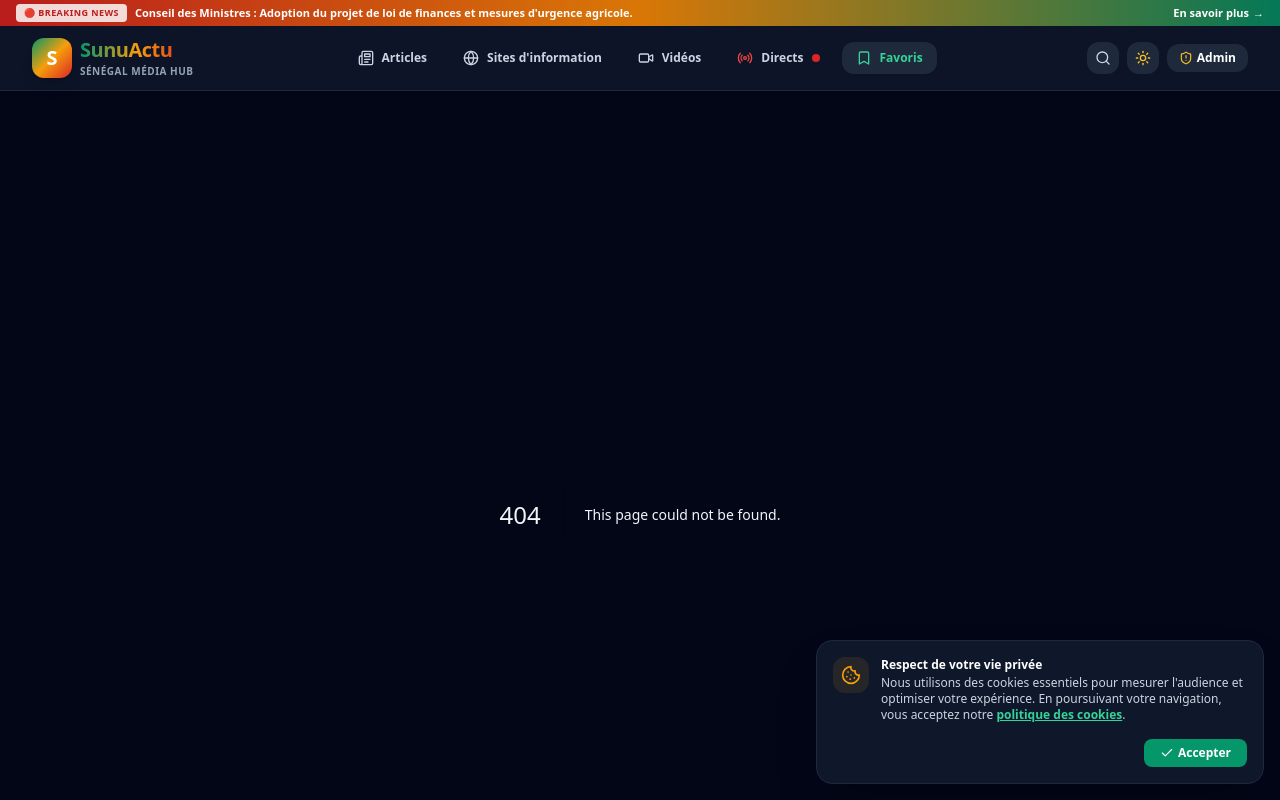
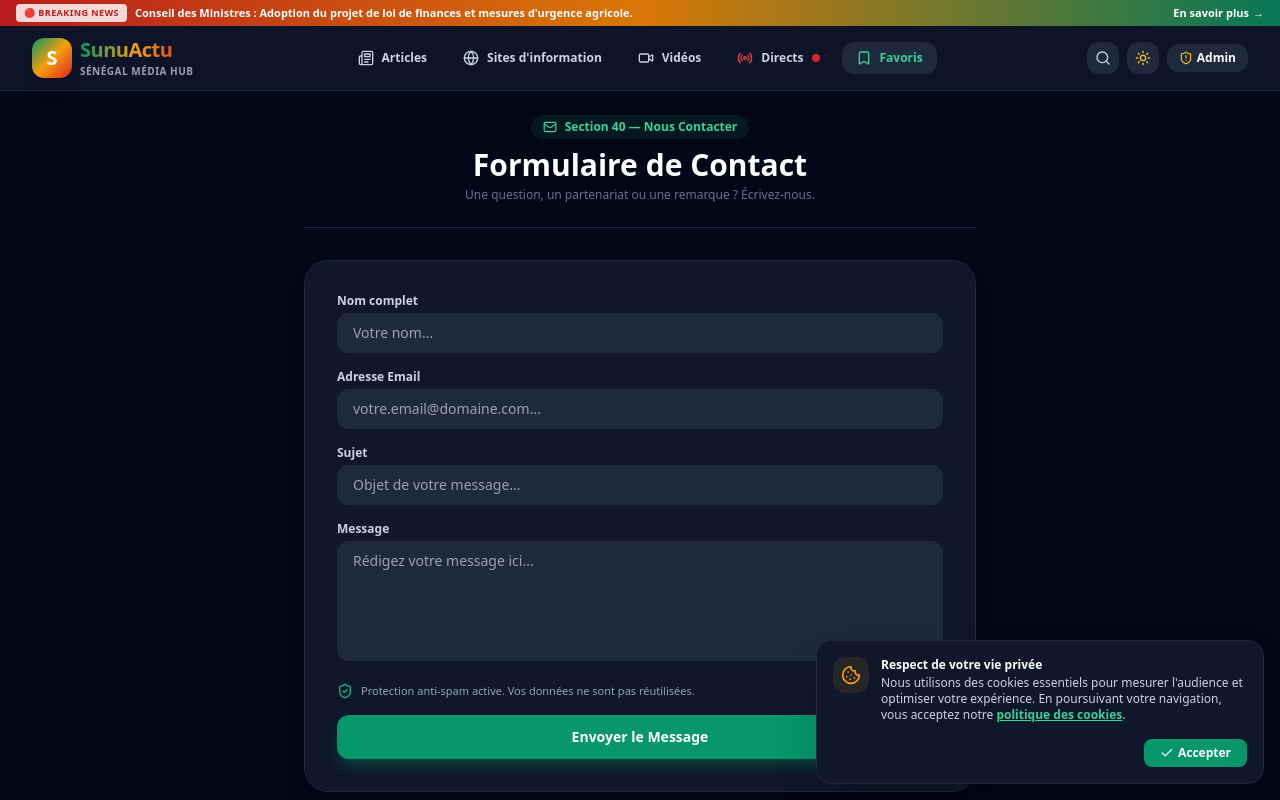
Before and after one commit to cheikhmare1-pixel/sunuactu, a Next.js app: page /favoris in a window 1280 px wide. Before the commit this address had no page. Shown: the top 800 px of the page. Built offline with nearby package versions, Linux system fonts and the light colour scheme.

Commit message:
Add favoris and contact pages

```diff
--- /dev/null
+++ b/src/app/favoris/page.tsx
@@ -0,0 +1,97 @@
+'use client';
+
+import React, { useState } from 'react';
+import { Mail, CheckCircle, ShieldCheck } from 'lucide-react';
+
+export default function ContactPage() {
+  const [submitted, setSubmitted] = useState(false);
+  const [form, setForm] = useState({ nom: '', email: '', sujet: '', message: '' });
+
+  const handleSubmit = (e: React.FormEvent) => {
+    e.preventDefault();
+    if (!form.nom || !form.email || !form.message) return;
+    setSubmitted(true);
+  };
+
+  return (
+    <div className="max-w-2xl mx-auto space-y-8 pb-12">
+      <div className="border-b border-slate-200 dark:border-slate-800 pb-6 text-center">
+        <div className="inline-flex items-center space-x-2 px-3 py-1 rounded-full bg-emerald-500/10 text-emerald-600 dark:text-emerald-400 text-xs font-bold mb-2">
+          <Mail className="w-3.5 h-3.5" />
+          <span>Section 40 — Nous Contacter</span>
+        </div>
+        <h1 className="text-3xl font-black text-slate-900 dark:text-white">Formulaire de Contact</h1>
+        <p className="text-xs text-slate-500 mt-1">Une question, un partenariat ou une remarque ? Écrivez-nous.</p>
+      </div>
+
+      {submitted ? (
+        <div className="p-8 rounded-3xl bg-emerald-50 dark:bg-emerald-950/40 border border-emerald-200 text-center space-y-3">
+          <CheckCircle className="w-12 h-12 text-emerald-500 mx-auto" />
+          <h2 className="text-xl font-bold text-slate-900 dark:text-white">Message Envoyé avec Succès !</h2>
+          <p className="text-xs text-slate-600 dark:text-slate-300">Merci {form.nom}. Notre équipe vous répondra dans les plus brefs délais.</p>
+        </div>
+      ) : (
+        <form onSubmit={handleSubmit} className="bg-white dark:bg-slate-900 rounded-3xl p-8 border border-slate-200 dark:border-slate-800 shadow-xl space-y-4">
+          <div>
+            <label className="text-xs font-bold text-slate-700 dark:text-slate-300 block mb-1">Nom complet</label>
+            <input
+              type="text"
+              required
+              value={form.nom}
+              onChange={(e) => setForm({ ...form, nom: e.target.value })}
+              placeholder="Votre nom..."
+              className="w-full px-4 py-2.5 rounded-xl bg-slate-100 dark:bg-slate-800 text-sm font-medium border-0 focus:ring-2 focus:ring-emerald-500"
+            />
+          </div>
+
+          <div>
+            <label className="text-xs font-bold text-slate-700 dark:text-slate-300 block mb-1">Adresse Email</label>
+            <input
+              type="email"
+              required
+              value={form.email}
+              onChange={(e) => setForm({ ...form, email: e.target.value })}
+              placeholder="votre.email@domaine.com..."
+              className="w-full px-4 py-2.5 rounded-xl bg-slate-100 dark:bg-slate-800 text-sm font-medium border-0 focus:ring-2 focus:ring-emerald-500"
+            />
+          </div>
+
+          <div>
+            <label className="text-xs font-bold text-slate-700 dark:text-slate-300 block mb-1">Sujet</label>
+            <input
+              type="text"
+              value={form.sujet}
+              onChange={(e) => setForm({ ...form, sujet: e.target.value })}
+              placeholder="Objet de votre message..."
+              className="w-full px-4 py-2.5 rounded-xl bg-slate-100 dark:bg-slate-800 text-sm font-medium border-0 focus:ring-2 focus:ring-emerald-500"
+            />
+          </div>
+
+          <div>
+            <label className="text-xs font-bold text-slate-700 dark:text-slate-300 block mb-1">Message</label>
+            <textarea
+              required
+              rows={5}
+              value={form.message}
+              onChange={(e) => setForm({ ...form, message: e.target.value })}
+              placeholder="Rédigez votre message ici..."
+              className="w-full px-4 py-2.5 rounded-xl bg-slate-100 dark:bg-slate-800 text-sm font-medium border-0 focus:ring-2 focus:ring-emerald-500"
+            ></textarea>
+          </div>
+
+          <div className="flex items-center space-x-2 text-[11px] text-slate-400">
+            <ShieldCheck className="w-4 h-4 text-emerald-500" />
+            <span>Protection anti-spam active. Vos données ne sont pas réutilisées.</span>
+          </div>
+
+          <button
+            type="submit"
+            className="w-full py-3 rounded-xl bg-emerald-600 hover:bg-emerald-700 text-white font-bold text-sm shadow-lg shadow-emerald-600/30 transition-all"
+          >
+            Envoyer le Message
+          </button>
+        </form>
+      )}
+    </div>
+  );
+}
```
